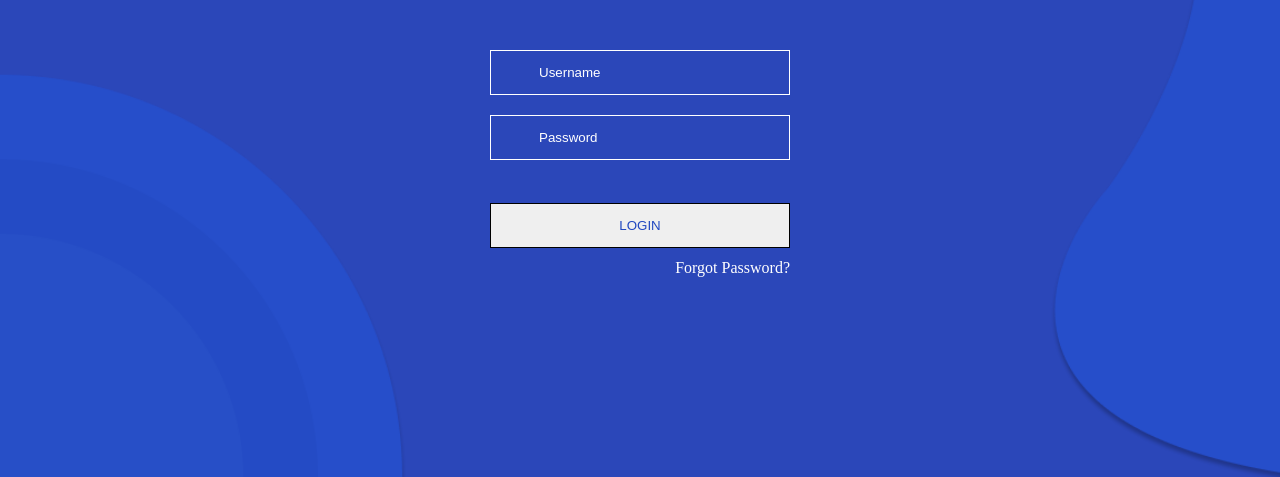
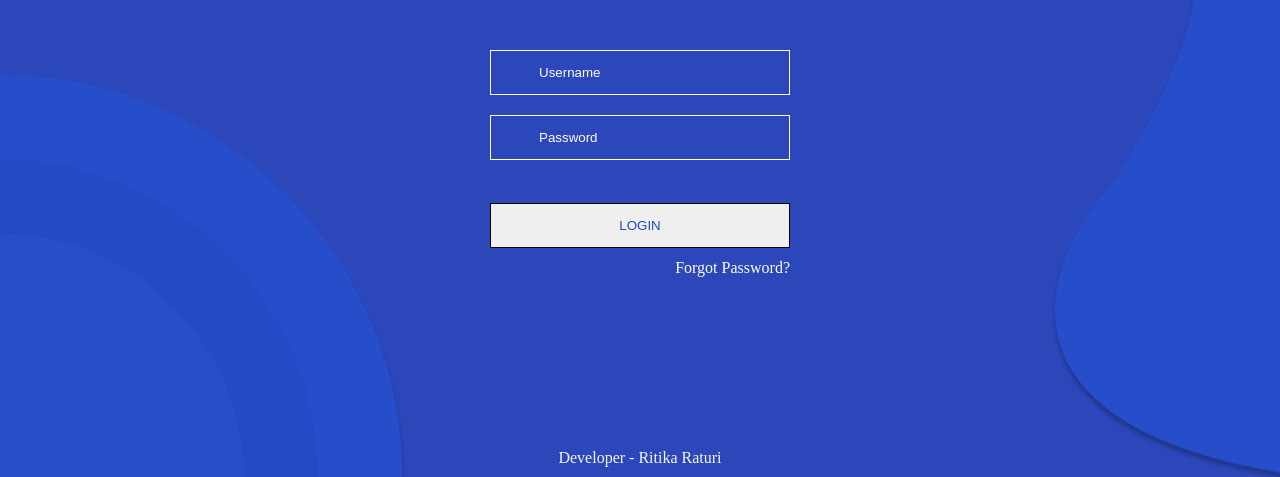
Before and after one commit to ritikaraturi/figma_loginPage, a plain HTML site: page index.html in a window 1280 px wide. Shown: the part 323-800 px from the top of the page. Drawn offline with Linux system fonts and the light colour scheme.

Commit message:
footer added

```diff
--- a/index.html
+++ b/index.html
@@ -4,7 +4,7 @@
     <meta charset="UTF-8">
     <meta http-equiv="X-UA-Compatible" content="IE=edge">
     <meta name="viewport" content="width=device-width, initial-scale=1.0">
-    <title>signIn</title>
+    <title>Figma Login Page - Ritika</title>
     <link rel="stylesheet" href="style.css">
 </head>
 <body>
@@ -18,7 +18,10 @@
         <a href="#">Forgot Password?</a>
     </div>
        </form>
+
     </div>
-
+    <footer>
+        Developer - <a target="_blank" href="https://github.com/ritikaraturi/figma_loginPage.git">Ritika Raturi</a>
+    </footer>
 </body>
 </html>
--- a/style.css
+++ b/style.css
@@ -12,11 +12,15 @@ body{
     justify-content: center;
     align-items: center;
     height: 100vh;
+    display: flex;
+    flex-direction: column;
+
 }
 
 .main{
     height: 398px;
     width: 300px;
+
     /* border: 1px solid black; */
 }
 
@@ -70,3 +74,17 @@ button{
     float: right;
     color:white
 }
+
+
+footer {
+    position: fixed;
+    bottom: 10px;
+    width: 100%;
+    text-align: center;
+    color: whitesmoke;
+}
+
+a {
+    text-decoration: none;
+    color: whitesmoke;
+}
```
